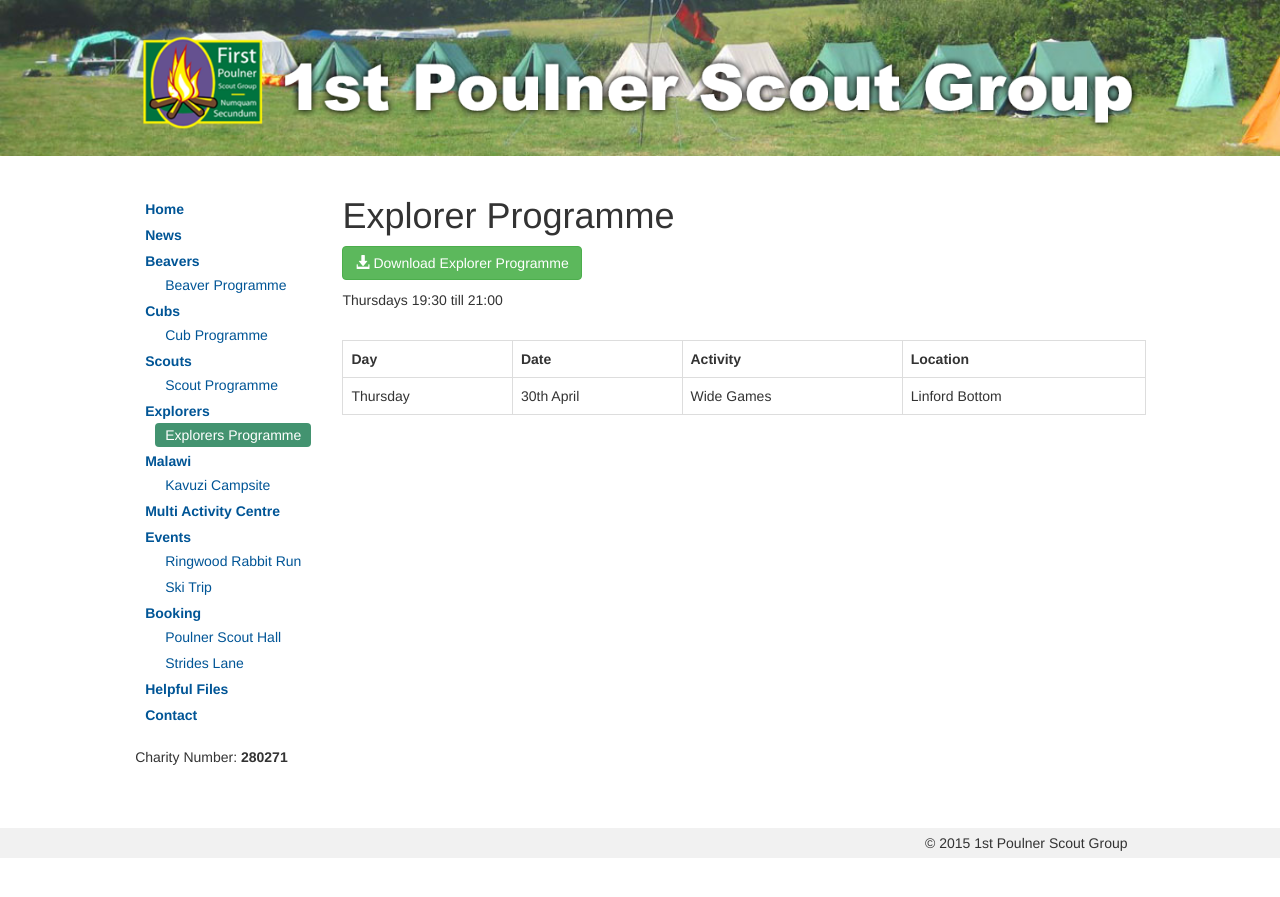
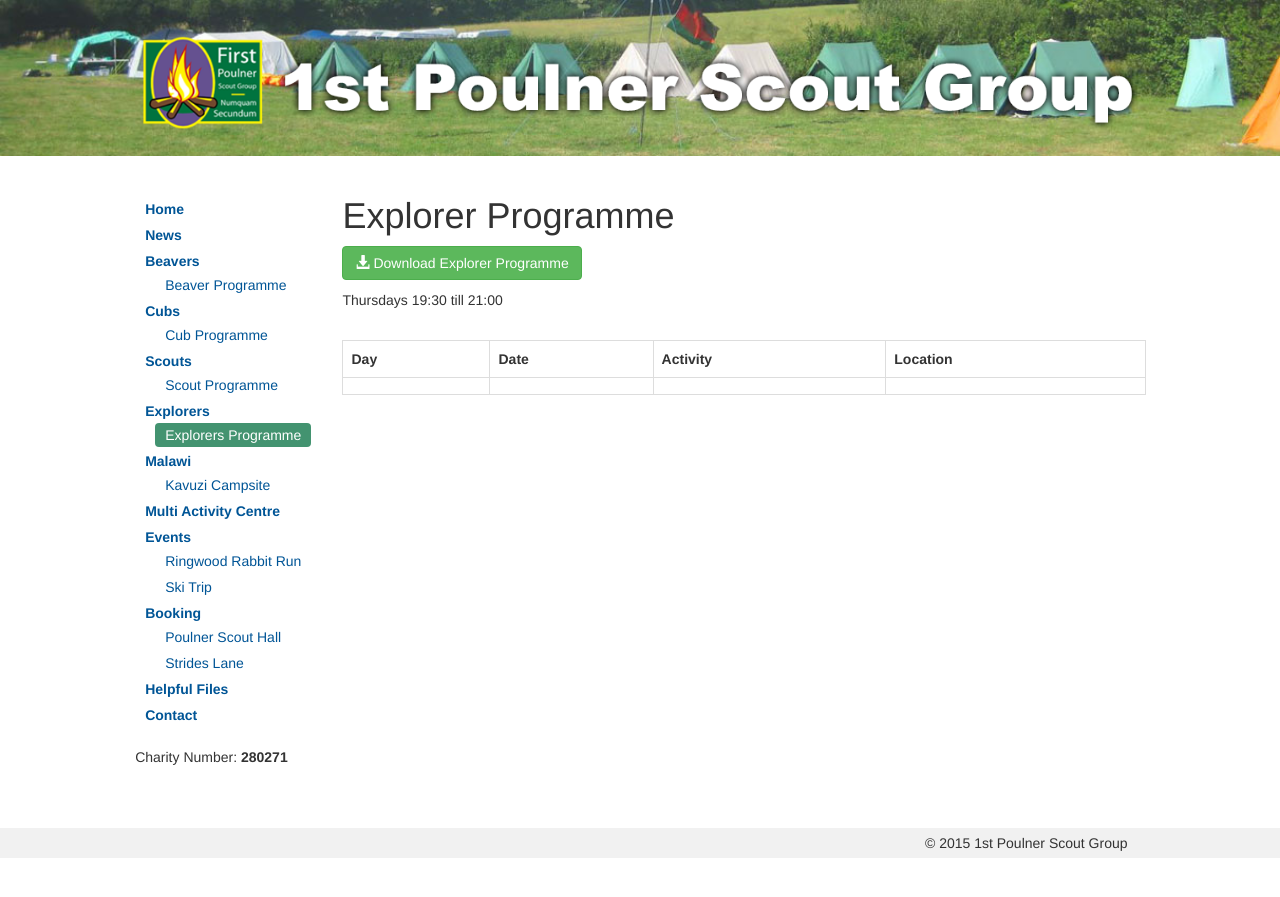
Before and after one commit to 1stpoulnerscouts/1stpoulnerscouts.github.io, a Jekyll site: the page built from explorers/programme/index.html, in a window 1280 px wide. Shown: the top 897 px of the page. Built offline with Jekyll 4.4.1, drawn with Linux system fonts in a browser that asks for light colours.

Commit message:
Removed temp Explorer programme

```diff
--- a/explorers/programme/index.html
+++ b/explorers/programme/index.html
@@ -5,7 +5,7 @@
 
 <h1 class="page-heading">Explorer Programme</h1>
 
-<p><a href="/programmes/2015-summer/2015-SummerProgramme-Cubs.pdf" class="btn btn-success" target="_blank"><span class="glyphicon glyphicon-download-alt"></span> Download Explorer Programme</a></p>
+<p><a href="#" class="btn btn-success" target=""><span class="glyphicon glyphicon-download-alt"></span> Download Explorer Programme</a></p>
 <p>Thursdays 19:30 till 21:00<br>
 </p>
 <br>
@@ -18,9 +18,9 @@
 		<th>Location</th>
 	</tr>
 	<tr>
-		<td>Thursday</td>
-		<td>30th April</td>
-		<td>Wide Games</td>
-		<td>Linford Bottom</td>
+		<td></td>
+		<td></td>
+		<td></td>
+		<td></td>
 	</tr>
 </table>
```
